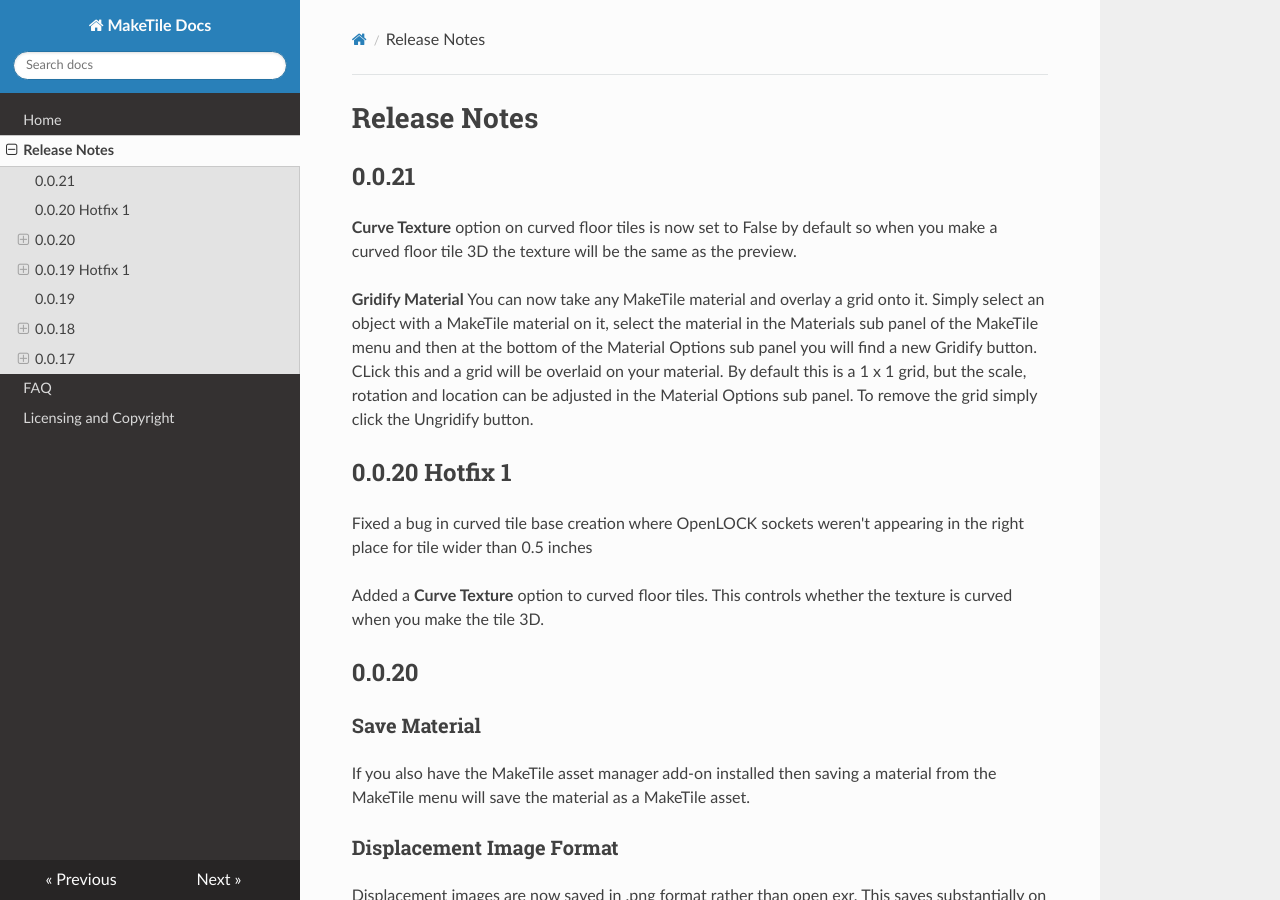
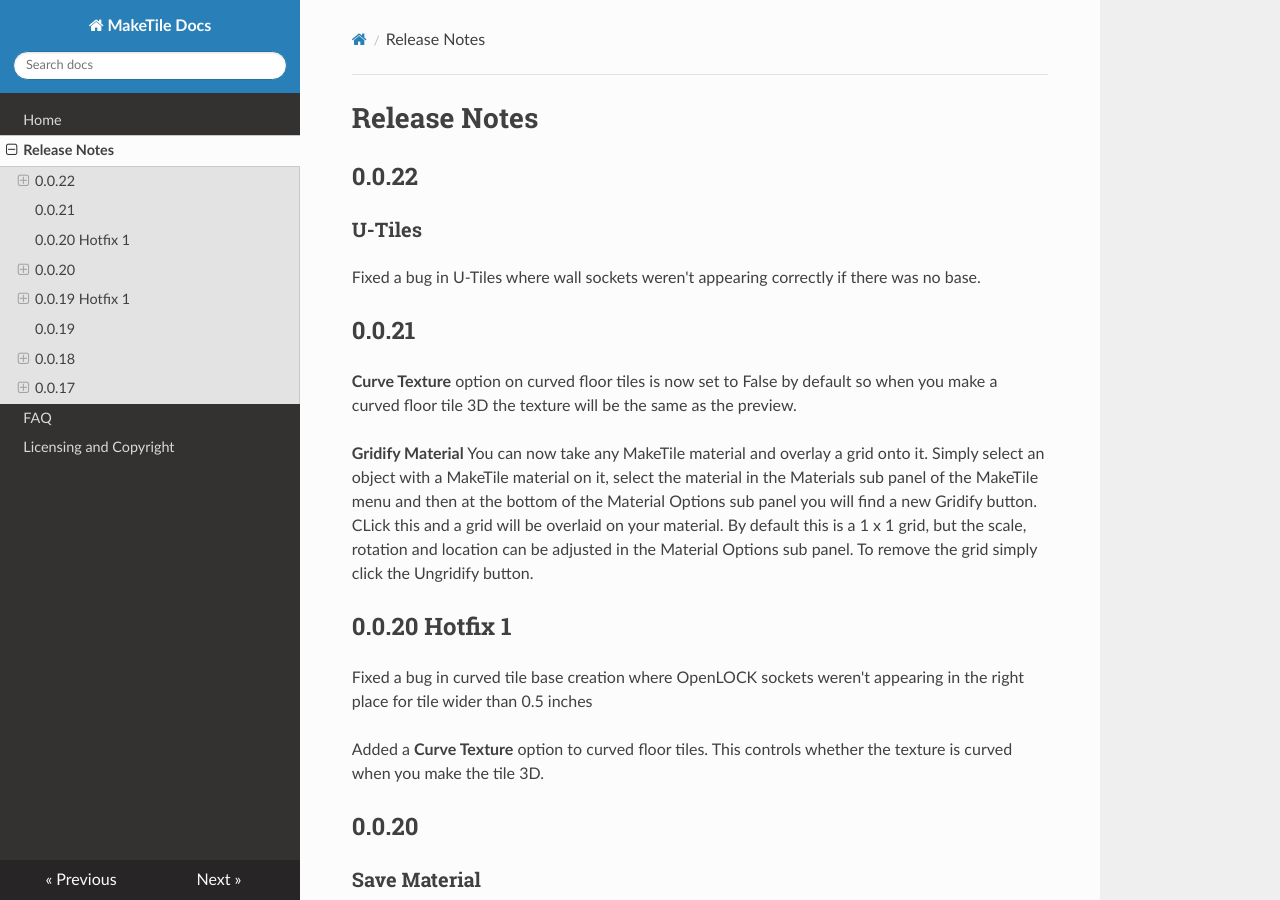
Before and after one commit to richeyrose/make-tile, an MkDocs documentation site: the page built from docs/release_notes.md, in a window 1280 px wide and 900 px high. Built offline with MkDocs 1.6.1, drawn with Linux system fonts in a browser that asks for light colours; nearby versions of some CDN libraries.

Commit message:
Fixed bug with wall sockets being in wrong place on U-Tiles without a base

```diff
--- a/docs/release_notes.md
+++ b/docs/release_notes.md
@@ -1,11 +1,17 @@
 # Release Notes
 
-## 0.0.21 ###
+## 0.0.22 ##
+
+### U-Tiles ###
+Fixed a bug in U-Tiles where wall sockets weren't appearing correctly if there was no base.
+
+## 0.0.21 ##
 
 **Curve Texture** option on curved floor tiles is now set to False by default so when you make a curved floor tile 3D the texture will be the same as the preview.
 
 **Gridify Material**
 You can now take any MakeTile material and overlay a grid onto it. Simply select an object with a MakeTile material on it, select the material in the Materials sub panel of the MakeTile menu and then at the bottom of the Material Options sub panel you will find a new Gridify button. CLick this and a grid will be overlaid on your material. By default this is a 1 x 1 grid, but the scale, rotation and location can be adjusted in the Material Options sub panel. To remove the grid simply click the Ungridify button.
+
 ## 0.0.20 Hotfix 1 ##
 Fixed a bug in curved tile base creation where OpenLOCK sockets weren't appearing in the right place for tile wider than 0.5 inches
 
```
Also changed, not shown: 1 other file.
